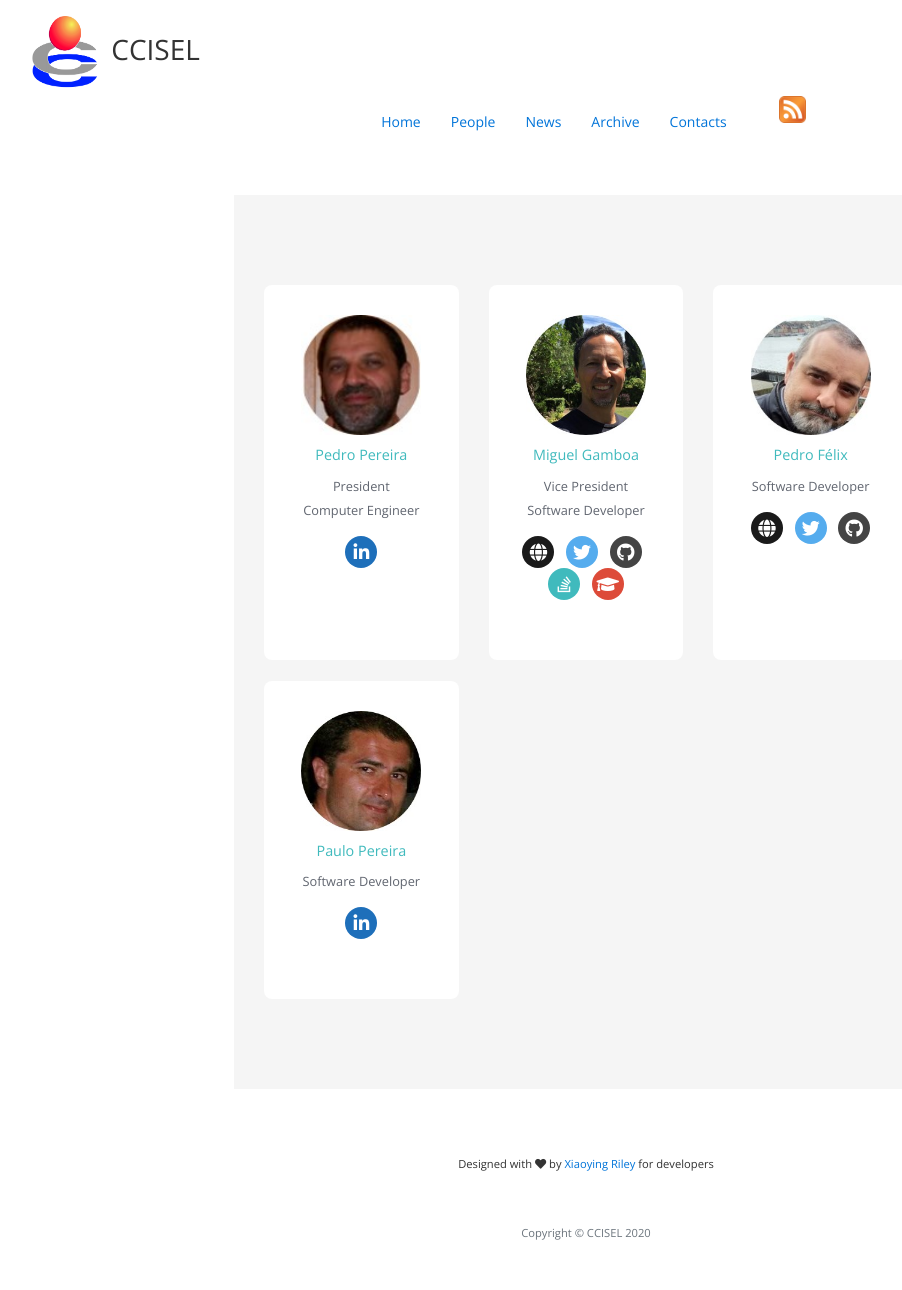
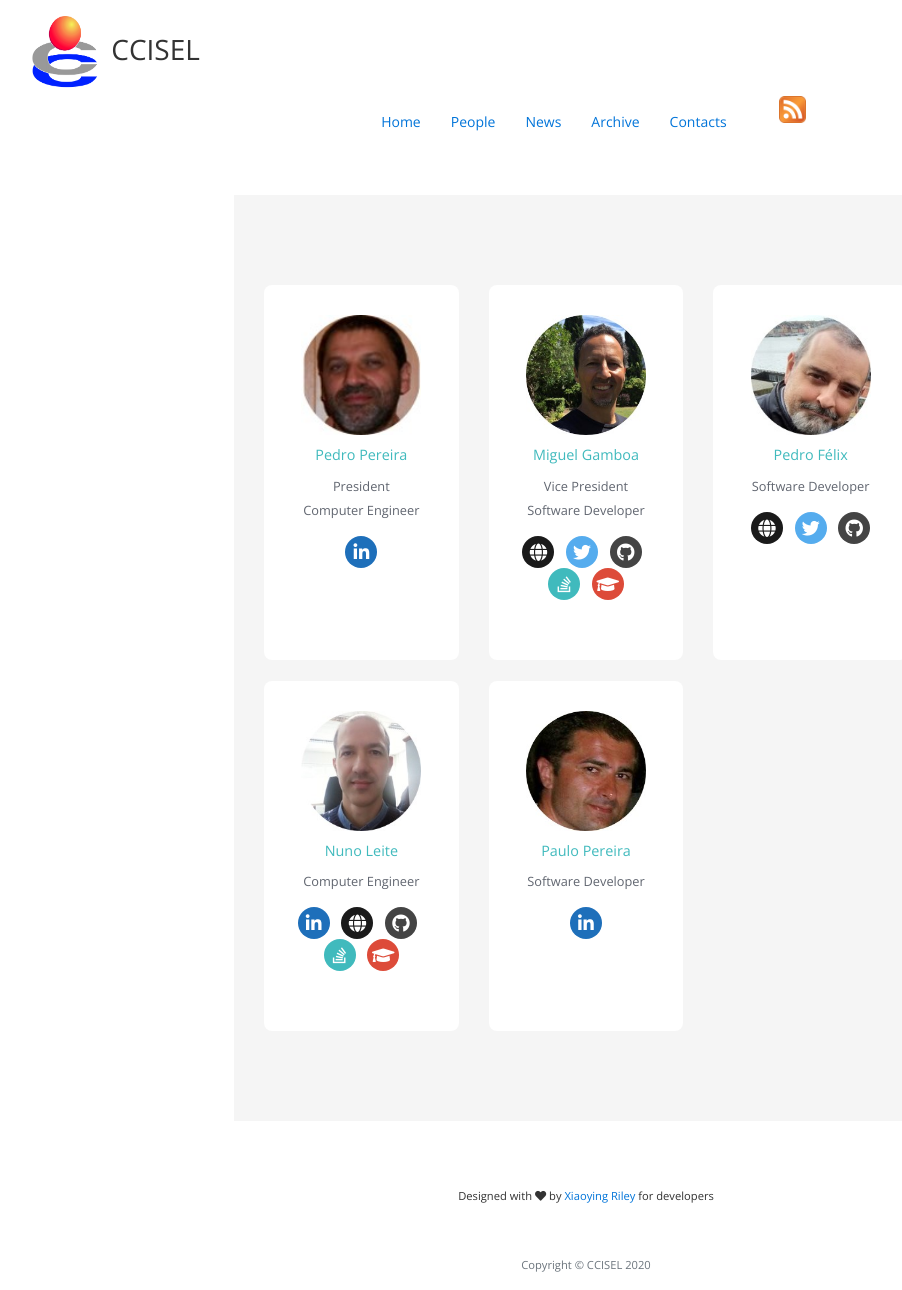
Before and after one commit to jpatri/ccisel.github.io, a Jekyll site: the page built from people.html, in a window 1280 px wide. Shown: the whole page, without its empty margins (54-956 px from the left). Built offline with Jekyll 4.4.1, drawn with Linux system fonts in a browser that asks for light colours; before the commit the page ends 1258 px from its top, so only the background shows below that.

Commit message:
Add Nuno Leite

```diff
--- /dev/null
+++ b/_includes/team/nleite.html
@@ -0,0 +1,19 @@
+<div class="item col-md-4 col-12">
+    <div class="item-inner">
+        <div class="profile mb-2">
+            <img class="profile-image" src="{{ site.url }}/assets/team/nunoleite.jpg" alt="Nuno Leite" />
+        </div>
+        <div class="member-content">
+            <h3 class="member-name"><small>Nuno Leite</small></h3>
+            <div class="member-title"><small>Computer Engineer</small></div>
+            <ul class="social list-inline">
+				<li class="list-inline-item"><a class="linkedin" href="https://www.linkedin.com/in/nuno-leite-62a96532/" target="_blank"><i class="fab fa-linkedin-in"></i></a></li>
+                <li class="list-inline-item"><a class="medium" href="https://nleite-isel.github.io/" target="_blank"><i class="fas fa-globe"></i></a></li>
+                <li class="list-inline-item"><a class="github" href="https://github.com/nunocsleite" target="_blank"><i class="fab fa-github"></i></a></li>
+                <li class="list-inline-item"><a class="stackoverflow" href="https://stackoverflow.com/users/4647357/nuno-leite" target="_blank"><i class="fab fa-stack-overflow"></i></a></li>
+                <li class="list-inline-item"><a class="google" href="https://scholar.google.com/citations?user=F7DcukwAAAAJ&hl=pt-BR" target="_blank"><i class="fas fa-graduation-cap"></i></a></li>
+
+            </ul>
+        </div><!--//member-content-->
+    </div><!--//item-inner-->
+</div><!--//item-->
--- a/people.html
+++ b/people.html
@@ -19,6 +19,7 @@ description: "CCISEL engineers"
         </div><!--//members-wrapper-->
         <br>
         <div class="members-wrapper row">
+            {% include team/nleite.html %}
             {% include team/palbp.html %}
         </div><!--//members-wrapper-->
     </div>
```
Also changed, not shown: assets/team/nunoleite.jpg (added).
